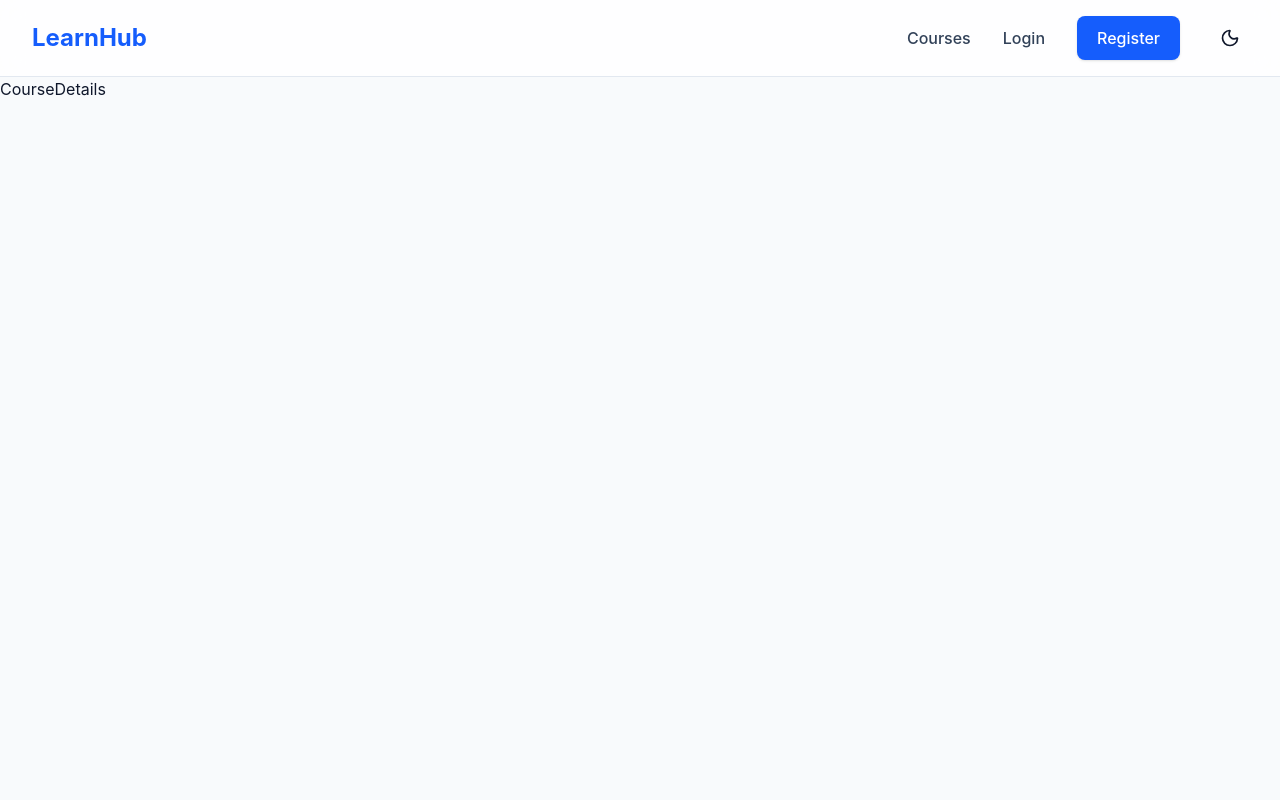
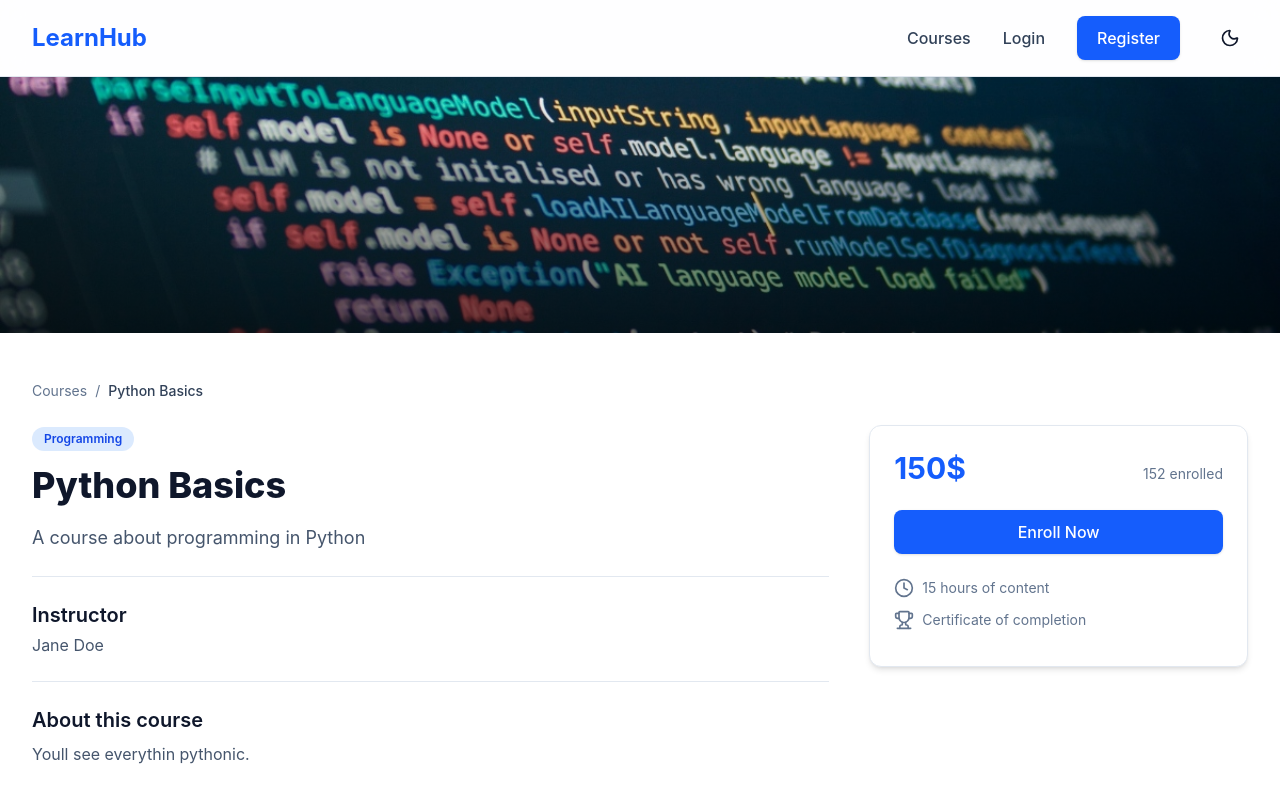
Before and after one commit to 2442-NET-FS-Test-Automation/P2-Team2-LearningPlatform, a React (Vite) app in the folder frontend/: page /courses/1 in a window 1280 px wide. Shown: the top 800 px of the page. Built offline with nearby package versions, Linux system fonts and the light colour scheme.

Commit message:
Added CourseDetails Page

```diff
--- a/frontend/src/App.tsx
+++ b/frontend/src/App.tsx
@@ -7,6 +7,7 @@ import RegisterPage from "./pages/auth/RegisterPage";
 import ProfilePage from "./pages/auth/ProfilePage";
 import CoursesPage from "./pages/courses/CoursesPage";
 import CourseDetailsPage from "./pages/courses/CourseDetailsPage";
+import NotFoundPage from "./pages/NotFoundPage";
 
 export default function App() {
     return (
@@ -40,11 +41,7 @@ export default function App() {
                 {/* 404 */}
                 <Route
                     path="*"
-                    element={
-                        <div className="flex h-screen items-center justify-center">
-                            <h1 className="text-3xl font-bold">404 | Page Not Found</h1>
-                        </div>
-                    }
+                    element={<NotFoundPage />}
                 />
             </Route>
         </Routes>
--- a/frontend/src/components/CourseCard.tsx
+++ b/frontend/src/components/CourseCard.tsx
@@ -8,8 +8,8 @@ export default function CourseCard({
     CategoryName
 }: CourseCardProps) {
     return (
-        <Link to={"/courses/" + Id} className="no-underline">
-            <div key={Name} className="card p-3">
+        <Link key={Name} to={"/courses/" + Id} className="no-underline">
+            <div className="card p-3">
                 <img src={"/course_img/" + CategoryName + ".jpg"} alt={CategoryName + " image"} className="rounded-xl aspect-video"/>
                 <div className="p-4">
                     <h3 className="text-xl font-semibold dark:text-white">{Name}</h3>
--- /dev/null
+++ b/frontend/src/pages/NotFoundPage.tsx
@@ -0,0 +1,8 @@
+export default function NotFoundPage() {
+    return(
+        <div className="flex h-screen items-center justify-center">
+            <img src="/NotFound.png" alt="Not Found image" className="rounded-xl"/>
+            <h1 className="mx-10 text-3xl font-bold">404 | Page Not Found</h1>
+        </div>
+    );
+}
--- a/frontend/src/pages/courses/CourseDetailsPage.tsx
+++ b/frontend/src/pages/courses/CourseDetailsPage.tsx
@@ -1,5 +1,128 @@
+import { useParams, Link } from "react-router-dom";
+import type { CourseDetails } from "../../lib/types";
+import NotFoundPage from "../NotFoundPage";
+import { Clock, Trophy } from "lucide-react";
+
 export default function CourseDetailsPage() {
+    // Temp Data
+    const courses: CourseDetails[] = [
+        {
+            Id: 1, Name: "Python Basics", Description: "A course about programming in Python", CategoryName: "Programming",
+            About: "Youll see everythin pythonic.",
+            Hours: 15,
+            Price: 150,
+            Certificate: true,
+            Instructor: "Jane Doe",
+            Enrolled: 152
+        },
+        {
+            Id: 2, Name: "", Description: "", CategoryName: "WebDevelopment",
+            About: "",
+            Price: 0,
+            Certificate: false,
+            Instructor: "el pepe",
+            Enrolled: 2
+        }
+    ];
+
+    const { id } = useParams();
+    const course: CourseDetails = courses.find(c => c.Id === Number(id)) as CourseDetails;
+    if (!course) return (<NotFoundPage />);
+
+    const displayName = course.Name || "Untitled Course";
+    const displayDescription = course.Description || "No description available.";
+
+    const about = "This course covers all the essential topics you need to master " + displayName + ". You'll work on hands-on projects and gain practical skills that you can apply immediately."
+    const displayAbout = course.About || about;
+
     return (
-        <p>CourseDetails</p>
+        <main className="min-h-screen bg-white dark:bg-slate-900">
+            {/* Header Image */}
+            <div className="relative h-64 w-full overflow-hidden bg-slate-200 dark:bg-slate-700">
+                <img
+                    src={`/course_img/${course.CategoryName}.jpg`}
+                    alt={`${course.CategoryName} cover`}
+                    className="h-full w-full object-cover"
+                    onError={(e) => {(e.target as HTMLImageElement).src = "/course_img/default.jpg";}}
+                />
+                <div className="absolute inset-0 bg-gradient-to-t from-black/60 to-transparent" />
+            </div>
+
+            {/* Course Details */}
+            <section className="section-white py-12">
+                <div className="mx-auto max-w-7xl px-8">
+                    <nav className="mb-6 text-sm text-slate-500 dark:text-slate-400">
+                        <Link to="/courses" className="hover:text-blue-600 dark:hover:text-blue-400">
+                            Courses
+                        </Link>
+                        <span className="mx-2">/</span>
+                        <span className="font-medium text-slate-700 dark:text-slate-300">
+                            {displayName}
+                        </span>
+                    </nav>
+
+                    <div className="grid gap-10 lg:grid-cols-3">
+                        {/* Main content */}
+                        <div className="lg:col-span-2 space-y-6">
+                            <div>
+                                <span className="inline-block rounded-full bg-blue-100 px-3 py-1 text-xs font-semibold text-blue-700 dark:bg-blue-900/50 dark:text-blue-300">
+                                    {course.CategoryName}
+                                </span>
+                                <h1 className="mt-3 text-4xl font-extrabold leading-tight dark:text-white">
+                                    {displayName}
+                                </h1>
+                                <p className="mt-4 text-lg text-slate-600 dark:text-slate-300">
+                                    {displayDescription}
+                                </p>
+                            </div>
+
+                            <div className="border-t border-slate-200 pt-6 dark:border-slate-700">
+                                <h2 className="text-xl font-semibold dark:text-white">Instructor</h2>
+                                <p className="mt-1 text-slate-600 dark:text-slate-300">{course.Instructor}</p>
+                            </div>
+
+                            {/* Additional info */}
+                            <div className="border-t border-slate-200 pt-6 dark:border-slate-700">
+                                <h2 className="text-xl font-semibold dark:text-white">About this course</h2>
+                                <p className="mt-2 text-slate-600 dark:text-slate-300">{displayAbout}</p>
+                            </div>
+                        </div>
+
+                        {/* Enrollment card */}
+                        <div className="lg:col-span-1">
+                            <div className="card sticky top-24 space-y-6">
+                                <div className="flex items-baseline justify-between">
+                                    <span className="text-3xl font-bold text-blue-600 dark:text-blue-400">
+                                        {course.Price === 0 ? ("Free") : (`${course.Price}$`)}
+                                    </span>
+                                    <span className="text-sm text-slate-500 dark:text-slate-400">
+                                        {course.Enrolled} enrolled
+                                    </span>
+                                </div>
+
+                                <button className="btn-primary w-full justify-center text-center">
+                                    Enroll Now
+                                </button>
+
+                                <div className="text-sm text-slate-500 dark:text-slate-400">
+                                    {course.Hours != null && (
+                                        <div className="flex">
+                                            <Clock size={20} />
+                                            <p className="mx-2">{course.Hours} hours of content</p>
+                                        </div>
+                                    )}
+                                    {course.Certificate === true && (
+                                        <div className="flex my-3">
+                                            <Trophy size={20} />
+                                            <p className="mx-2">Certificate of completion</p>
+                                        </div>
+                                    )}
+                                </div>
+                            </div>
+                        </div>
+                    </div>
+                </div>
+            </section>
+        </main>
     );
 }
--- a/frontend/src/pages/courses/CoursesPage.tsx
+++ b/frontend/src/pages/courses/CoursesPage.tsx
@@ -64,7 +64,7 @@ export default function CoursesPage() {
 
     useMemo(() => {
         setCurrentPage(1);
-    }, [searchTerm]);
+    }, [searchTerm, itemsPerPage]);
 
     return (
         <div className="flex min-h-screen bg-slate-100 dark:bg-slate-900">
@@ -80,7 +80,7 @@ export default function CoursesPage() {
                 {/* Course Grid */}
                 {paginatedCourses.length > 0 ? (
                     <div className="grid gap-8 md:grid-cols-3 py-8 px-8">
-                        { paginatedCourses.map(c => <CourseCard Id={c.Id} Name={c.Name} Description={c.Description} CategoryName={c.CategoryName}/>) }
+                        { paginatedCourses.map(c => <CourseCard key={c.Id} Id={c.Id} Name={c.Name} Description={c.Description} CategoryName={c.CategoryName}/>) }
                     </div>
                 ): (
                     <p className="mt-8 text-center text-slate-500 dark:text-slate-400">
@@ -117,9 +117,11 @@ export default function CoursesPage() {
                     {/* Items Per Page Selector */}
                     <div className="my-auto mx-auto col-3">
                         <label htmlFor="itemsperpage">Per Page: </label>
-                        <select name="itemsperpage" id="itemsperpage" onChange={(e) => setItemsPerPage(Number(e.target.value))}>
+                        <select value={12}
+                            name="itemsperpage" id="itemsperpage"
+                            onChange={(e) => setItemsPerPage(Number(e.target.value))}>
                             <option value="6">6</option>
-                            <option value="12" selected>12</option>
+                            <option value="12">12</option>
                             <option value="18">18</option>
                             <option value="24">24</option>
                             <option value="48">48</option>
```
Also changed, not shown: frontend/src/lib/types.ts (+13 -0 lines), frontend/public/NotFound.png (added).
